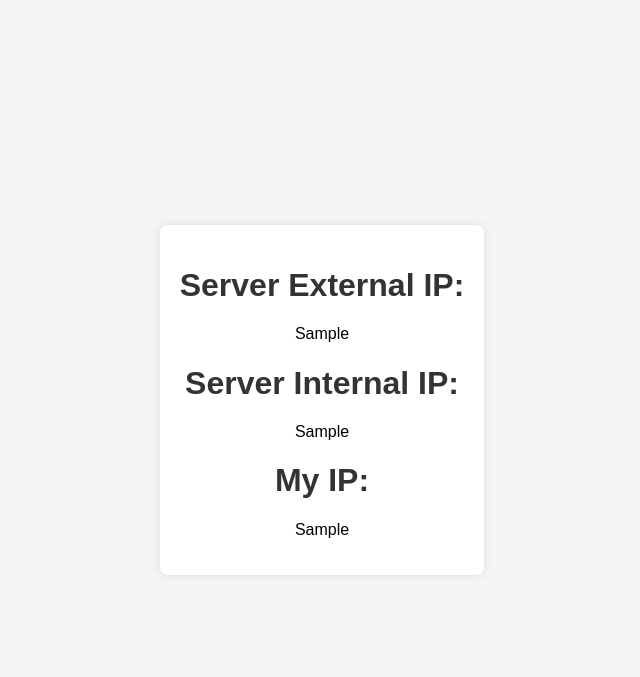
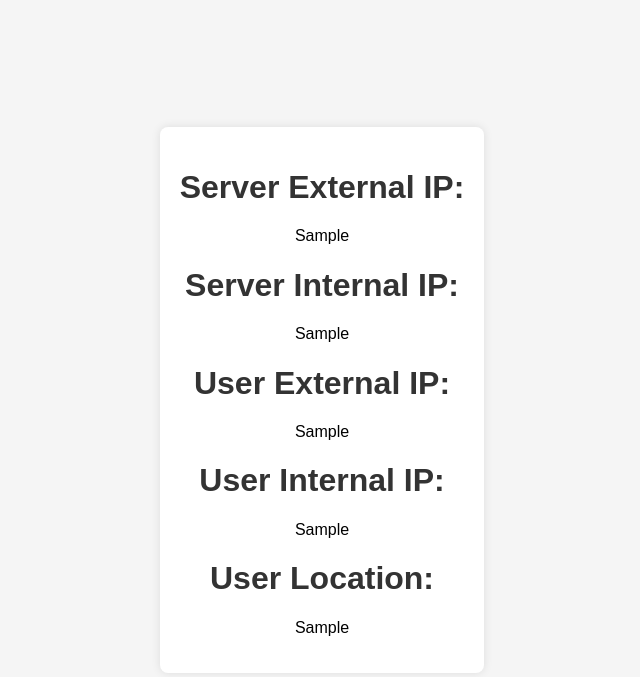
Before and after one commit to jongold9/myip-flask-aws, a Flask app: template templates/index.html in a window 1280 px wide. Shown: the top 677 px of the page, without its empty margins (318-958 px from the left). Run offline with Flask 2, Linux system fonts and the light colour scheme; the template is opened without the code that fills it: most values are stand-ins (such as "Sample title", 1, 10 or a date in 2020).

Commit message:
add location  index.html

```diff
--- a/templates/index.html
+++ b/templates/index.html
@@ -35,8 +35,12 @@
         <p>{{ external_ip }}</p>
         <h1>Server Internal IP:</h1>
         <p>{{ internal_ip }}</p>
-        <h1>My IP:</h1>
+        <h1>User External IP:</h1>
+        <p>{{ user_external_ip }}</p>
+        <h1>User Internal IP:</h1>
         <p>{{ user_internal_ip }}</p>
+        <h1>User Location:</h1>
+        <p>{{ user_location }}</p>
     </div>
 </body>
 </html>
```
